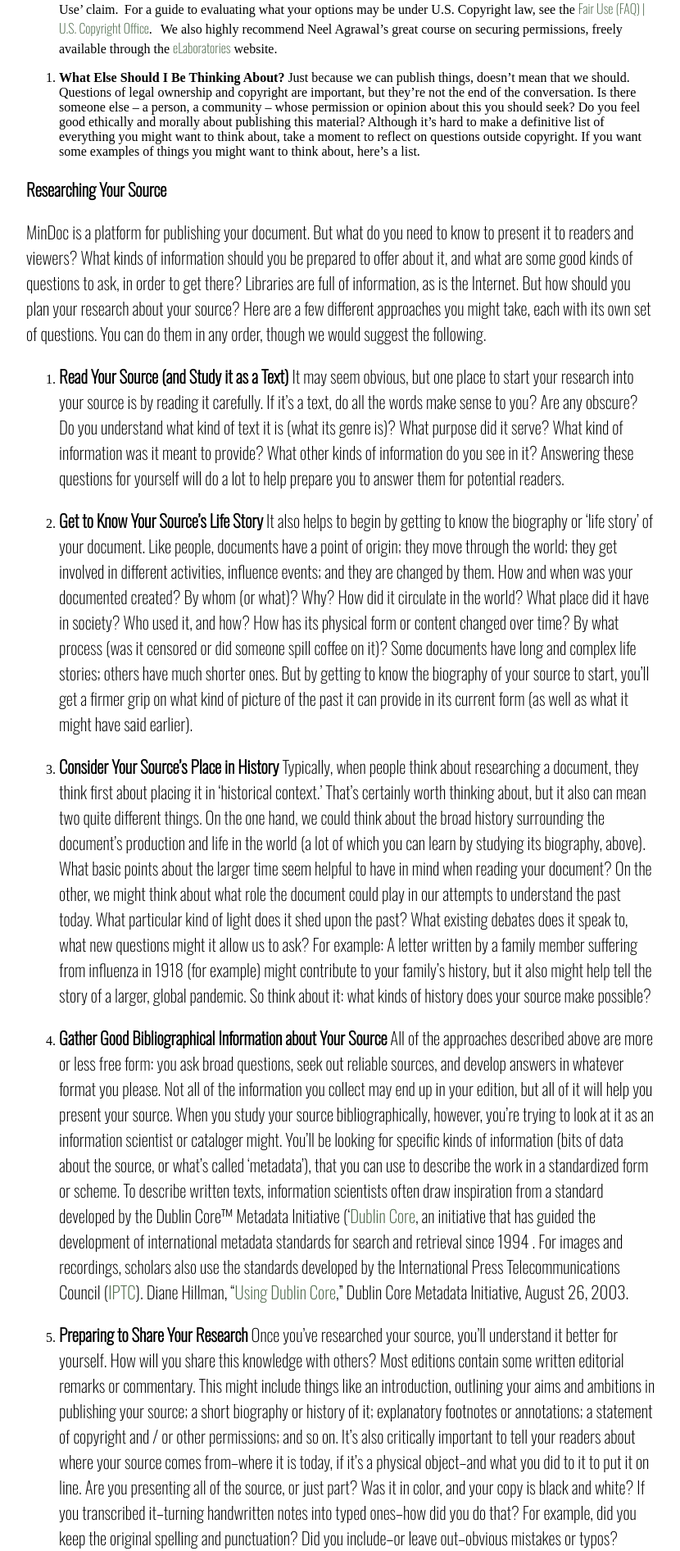
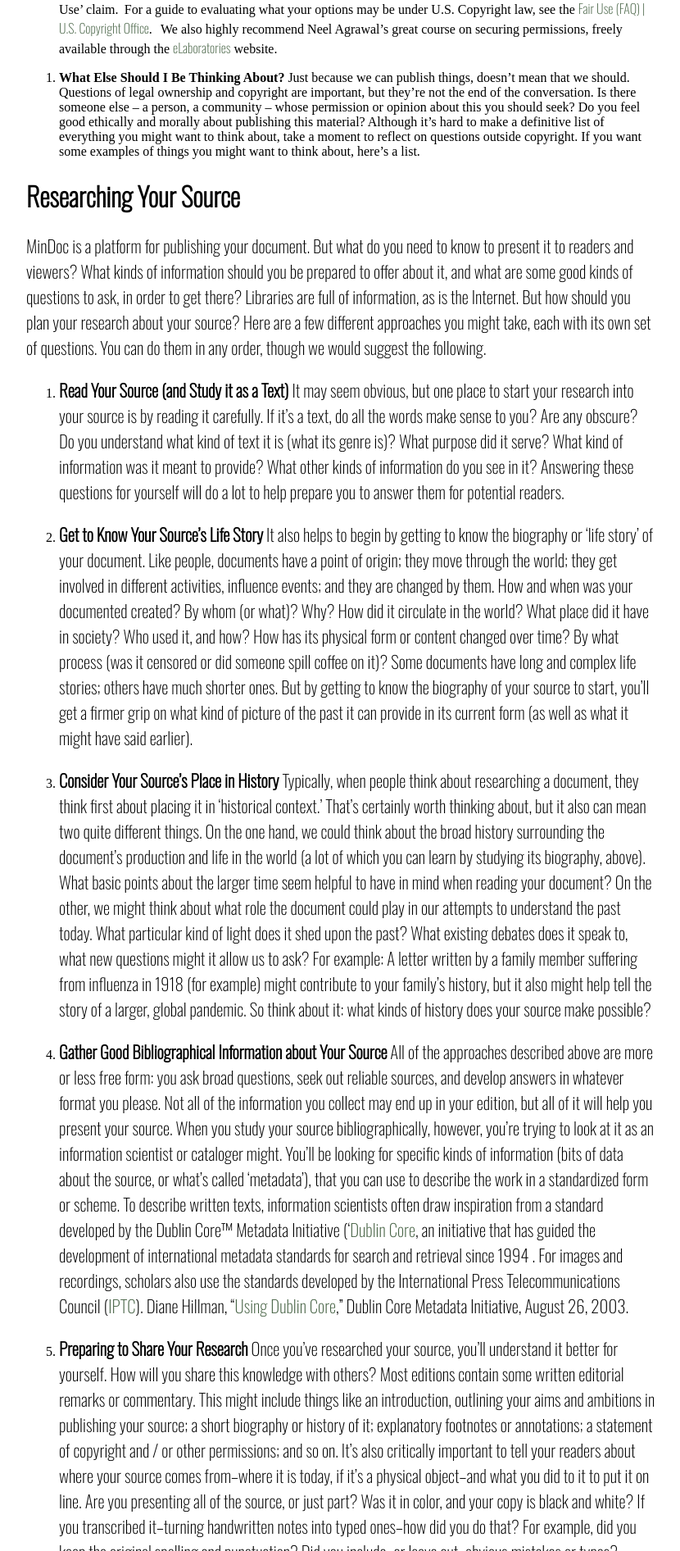
Before and after one commit to jwr12/MindocMD_sample, a Jekyll site: the page built from 003_Getting_Started_And_First_Concepts.md, in a window 1280 px wide. Shown: the part 1133-3025 px from the top of the page at 82% size, without its empty margins (224-1054 px from the left). Built offline with Jekyll 4.4.1, drawn with Linux system fonts in a browser that asks for light colours.

```diff
--- a/003_Getting_Started_And_First_Concepts.md
+++ b/003_Getting_Started_And_First_Concepts.md
@@ -86,7 +86,7 @@ number: 003
 
 <!-- -->
 
- **Researching Your Source**
+# **Researching Your Source**
 
  MinDoc is a platform for publishing your document. But what do you need to know to present it to readers and viewers?  What kinds of information should you be prepared to offer about it, and what are some good kinds of questions to ask, in order to get there?  Libraries are full of information, as is the Internet.  But how should you plan your research about your source? Here are a few different approaches you might take, each with its own set of questions.  You can do them in any order, though we would suggest the following.
 
```
